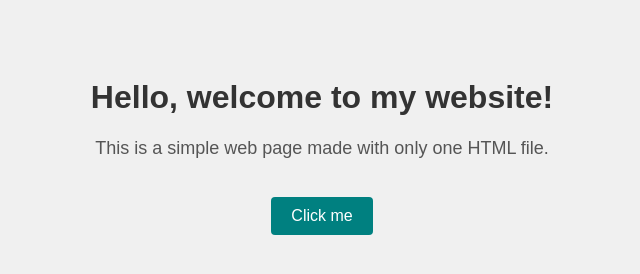
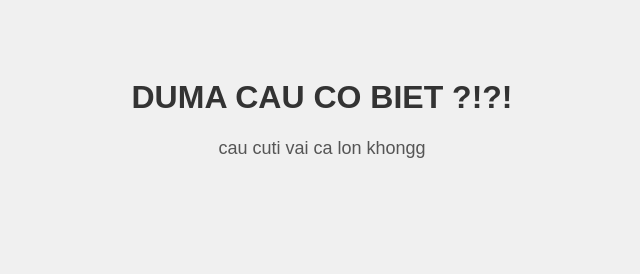
Before and after one commit to l0t8b/eoldtad, a plain HTML site: page index.html in a window 1280 px wide. Shown: the whole page, without its empty margins (318-958 px from the left). Drawn offline with Linux system fonts and the light colour scheme.

Commit message:
index.html

```diff
--- a/index.html
+++ b/index.html
@@ -2,7 +2,7 @@
 <html lang="en">
 <head>
   <meta charset="UTF-8">
-  <title>My First Web</title>
+  <title>I love You BIBI</title>
   <style>
     body {
       background-color: #f0f0f0;
@@ -20,31 +20,13 @@
       color: #555;
     }
 
-    button {
-      margin-top: 20px;
-      padding: 10px 20px;
-      font-size: 16px;
-      background-color: teal;
-      color: white;
-      border: none;
-      border-radius: 4px;
-      cursor: pointer;
-    }
 
-    button:hover {
-      background-color: darkcyan;
-    }
   </style>
 </head>
 <body>
-  <h1>Hello, welcome to my website!</h1>
-  <p>This is a simple web page made with only one HTML file.</p>
-  <button onclick="sayHello()">Click me</button>
+  <h1>DUMA CAU CO BIET ?!?!</h1>
+  <p>cau cuti vai ca lon khongg</p>
 
-  <script>
-    function sayHello() {
-      alert("Thanks for clicking! You're awesome!");
-    }
   </script>
 </body>
 </html>
```
